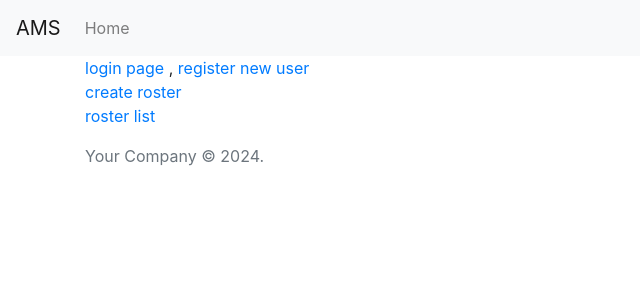
After one commit to jayanthmahadesh/upwork_attendance, a Django app: page / in a window 1280 px wide. The commit adds this page. Shown: the top 300 px of the page, without its empty margins (0-640 px from the left). Run offline with Django 5.2, Linux system fonts and the light colour scheme; some libraries are stand-ins or nearby versions.

Commit message:
second update

```diff
--- a/roster/forms.py
+++ b/roster/forms.py
@@ -11,8 +11,12 @@ from .models import StaffMember
 class RosterForm(forms.ModelForm):
     class Meta:
         model = Roster
-        fields = ['staff_member', 'working_days', 'shifts']
+        fields = ['working_days', 'shifts']
 
+class LoginForm(forms.ModelForm):
+    class Meta:
+        model = User
+        fields = ['username', 'password']
 
 # This form is linked to the AttendanceRecord model and
 # will only display an input for the image, as the other
--- a/roster/urls.py
+++ b/roster/urls.py
@@ -1,14 +1,19 @@
 from django.urls import path
 # from .views import (image_upload, mark_attendance, roster_create_view,
 #                     roster_delete_view, roster_list_view, roster_update_view,user_register)
-from .views import register,roster_create_view
+from .views import register,roster_create_view,register_success_view,homepage,custom_login,custom_logout,create_roster,roster_list,roster_delete_view,roster_update_view
 
 urlpatterns = [
     path('register/',register,name="register"),
-    # path('roster/', roster_list_view, name='roster_list_url'),
+    path('roster_list/', roster_list, name='roster_list_url'),
     path('roster/add/', roster_create_view, name='roster_create_url'),
-    # path('roster/<int:id>/edit/', roster_update_view, name='roster_update_url'),
-    # path('roster/<int:id>/delete/', roster_delete_view, name='roster_delete_url'),
+    path('register/success/', register_success_view, name='register_success'),
+    path('',homepage,name="homepage"),
+    path('login/',custom_login,name='custom_login'),
+    path('logout/',custom_logout,name='custom_logout'),
+    path('create_roster/',create_roster,name='create_roster'),
+    path('roster/<int:id>/edit/', roster_update_view, name='roster_update_url'),
+    path('roster/<int:id>/delete/', roster_delete_view, name='roster_delete_url'),
     # path('roaster/mark_attendance/', mark_attendance, name='mark_attendance'),
     # path('image_capture/', image_upload, name='image_upload'),
 ]
--- a/roster/views.py
+++ b/roster/views.py
@@ -1,7 +1,7 @@
 # Create your views here.
 import base64
 
-from django.contrib.auth import authenticate, login
+from django.contrib.auth import authenticate, login,logout
 from django.contrib.auth.decorators import login_required
 from django.core.files.base import ContentFile
 from django.http import JsonResponse
@@ -9,9 +9,11 @@ from django.shortcuts import redirect, render
 from django.views.decorators.csrf import csrf_exempt
 
 # from .forms import AttendanceForm, RosterForm
-from .forms import UserRegistrationForm, StaffMemberForm,RosterForm
+from .forms import UserRegistrationForm, StaffMemberForm,RosterForm,LoginForm
 # from .models import AttendanceRecord, Roster
-
+from .models import StaffMember,Roster
+def homepage(request):
+    return render(request,'homepage.html')
 def register(request):
     if request.method == 'POST':
         user_form = UserRegistrationForm(request.POST)
@@ -21,7 +23,7 @@ def register(request):
             member = member_form.save(commit=False)
             member.user = user
             member.save()
-            return redirect('success')
+            return redirect('register_success')
     else:
         user_form = UserRegistrationForm()
         member_form = StaffMemberForm()
@@ -34,15 +36,26 @@ def custom_login(request):
         user = authenticate(request, username=username, password=password)
         if user is not None:
             login(request, user)
+            print("user is logged in")
             # Redirect to a success page.
             # will define this /success_url in couple of minutes
-            return redirect('/success-url/')
+            staff_member = StaffMember.objects.get(user__username=username)
+            print("the primary key of the object"+str(staff_member.pk))
+            request.session['user_id'] = staff_member.pk
+            request.session['user_name'] = staff_member.user.username
+            return redirect('register_success')
         else:
+            print("user is not registered or the password is incorrect")
             # Return an 'invalid login' error message.
-            return render(request, 'login.html', {'error': 'Invalid username or password'})
+            return render(request, 'login.html', {'error': 'Invalid username or password','form':LoginForm})
     else:
-        return render(request, 'login.html')
+        return render(request, 'login.html',{'form':LoginForm})
 
+def custom_logout(request):
+    logout(request)  # Log the user out
+    del request.session['user_id']
+    del request.session['user_name']
+    return redirect('login')
 # views.py
 
 def roster_create_view(request):
@@ -55,51 +68,54 @@ def roster_create_view(request):
     else:
         form = RosterForm()
     return render(request, 'manager/roster_form.html', {'form': form})
-
+def register_success_view(request):
+    return render(request, 'success.html')
 @login_required
 def create_roster(request):
     if request.method == 'POST':
         form = RosterForm(request.POST)
         if form.is_valid():
-            staff_member_id = form.cleaned_data['staff_member']  # Assuming 'staff_member' is an ID field
+            staff_member_id = request.session.get('user_id')
             try:
                 staff_member = StaffMember.objects.get(pk=staff_member_id)
             except StaffMember.DoesNotExist:
                 # Handle the case where the staff member is not found
-                return render(request, 'create_roster.html', {'form': form, 'error_message': 'Staff member not found'})
+                print("something unwanted happened")
+                return render(request, 'manager/roster_form.html', {'form': form, 'error_message': 'Staff member not found'})
 
             roster = form.save(commit=False)
             roster.staff_member = staff_member
             roster.save()
-            return redirect('roster_detail', pk=roster.pk)
+            return redirect('register_success')
     else:
         form = RosterForm()
-    return render(request, 'create_roster.html', {'form': form})
-# def roster_list_view(request):
-#     rosters = Roster.objects.all()
-#     return render(request, 'templates/roster_list.html', {'rosters': rosters})
+    return render(request, 'manager/roster_form.html', {'form': form})
+def roster_list(request):
+    rosters = Roster.objects.all()
+    print(rosters)
+    return render(request, 'manager/roster_list.html', {'rosters': rosters})
 
 
-# def roster_update_view(request, id):
-#     roster = Roster.objects.get(id=id)
-#     if request.method == 'POST':
-#         form = RosterForm(request.POST, instance=roster)
-#         if form.is_valid():
-#             form.save()
-#             # Redirect to the roster listing page
-#             return redirect('roster_list_url')
-#     else:
-#         form = RosterForm(instance=roster)
-#     return render(request, 'templates/roster_form.html', {'form': form})
+def roster_update_view(request, id):
+    roster = Roster.objects.get(id=id)
+    if request.method == 'POST':
+        form = RosterForm(request.POST, instance=roster)
+        if form.is_valid():
+            form.save()
+            # Redirect to the roster listing page
+            return redirect('roster_list_url')
+    else:
+        form = RosterForm(instance=roster)
+    return render(request, 'manager/roster_form.html', {'form': form})
 
 
-# def roster_delete_view(request, id):
-#     roster = Roster.objects.get(id=id)
-#     if request.method == 'POST':
-#         roster.delete()
-#         # Redirect to the roster listing page
-#         return redirect('roster_list_url')
-#     return render(request, 'templates/roster_confirm_delete.html', {'object': roster})
+def roster_delete_view(request, id):
+    roster = Roster.objects.get(id=id)
+    if request.method == 'POST':
+        roster.delete()
+        # Redirect to the roster listing page
+        return redirect('roster_list_url')
+    return render(request, 'manager/roster_confirm_delete.html', {'object': roster})
 
 
 # @csrf_exempt
--- /dev/null
+++ b/templates/homepage.html
@@ -0,0 +1,8 @@
+{% extends 'base.html' %}
+{% block content %}
+<a href="/login">login page</a> ,
+<a href="/register">register new user</a> <br>
+<a href="/create_roster">create roster</a><br>
+<a href="/roster_list">roster list</a><br>
+
+{% endblock %}
--- a/templates/login.html
+++ b/templates/login.html
@@ -1,4 +1,4 @@
-{% block content %}
+{% extends 'base.html' %} {% block content %}
 <h2>Login</h2>
 <form method="post">
   {% csrf_token %}
@@ -11,6 +11,6 @@
     {{ form.password }}
   </p>
   <button type="submit">Login</button>
-        <a href="{% url 'logout' %}?next=/login/">Logout</a>
+  {% comment %} <a href="{% url 'logout' %}?next=/login/">Logout</a> {% endcomment %}
 </form>
 {% endblock %}
```
Also changed, not shown: templates/image_capture.html (+5 -9 lines), templates/manager/roster_confirm_delete.html (added, +8 -0 lines), templates/manager/roster_form.html (+4 -8 lines), templates/manager/roster_list.html (added, +12 -0 lines), templates/staff/roster_list.html (deleted, +0 -8 lines), templates/success.html (added, +7 -0 lines), db.sqlite3. Lines whose indentation alone changed are shown as unchanged.
